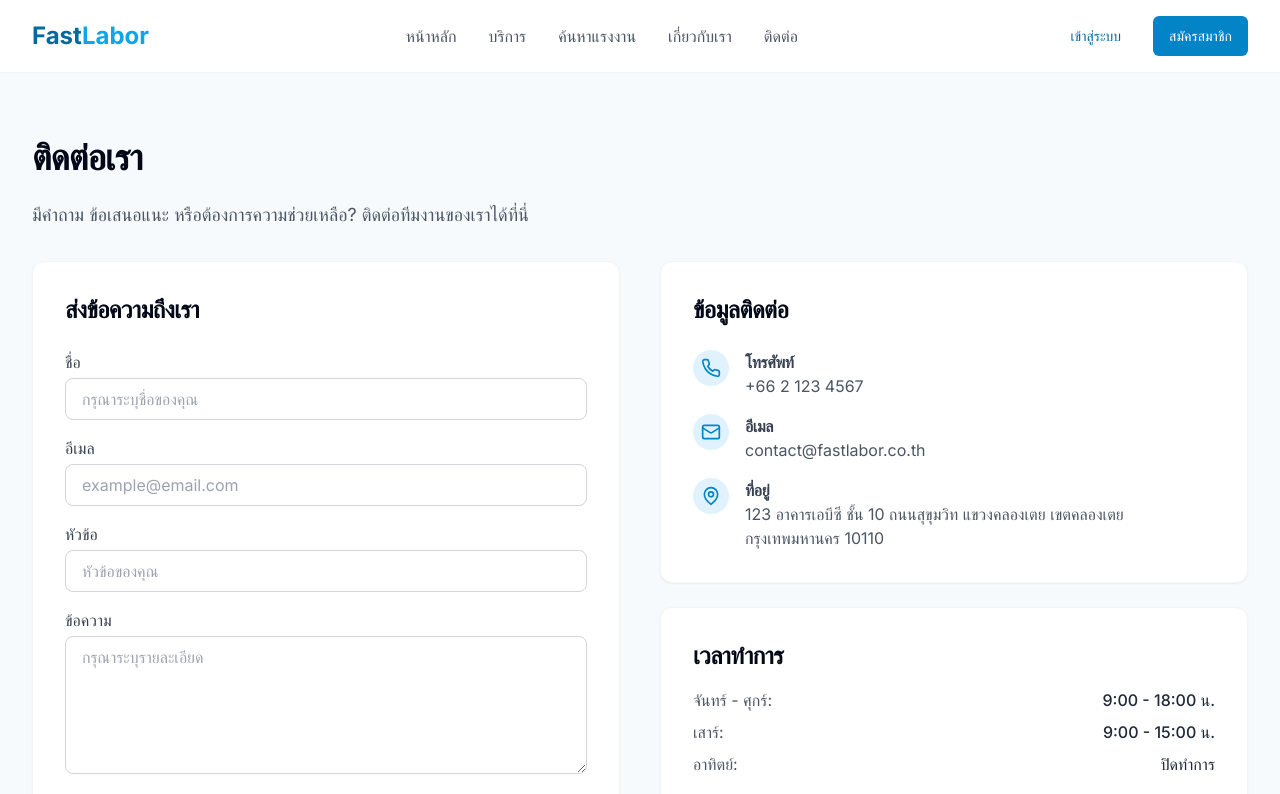
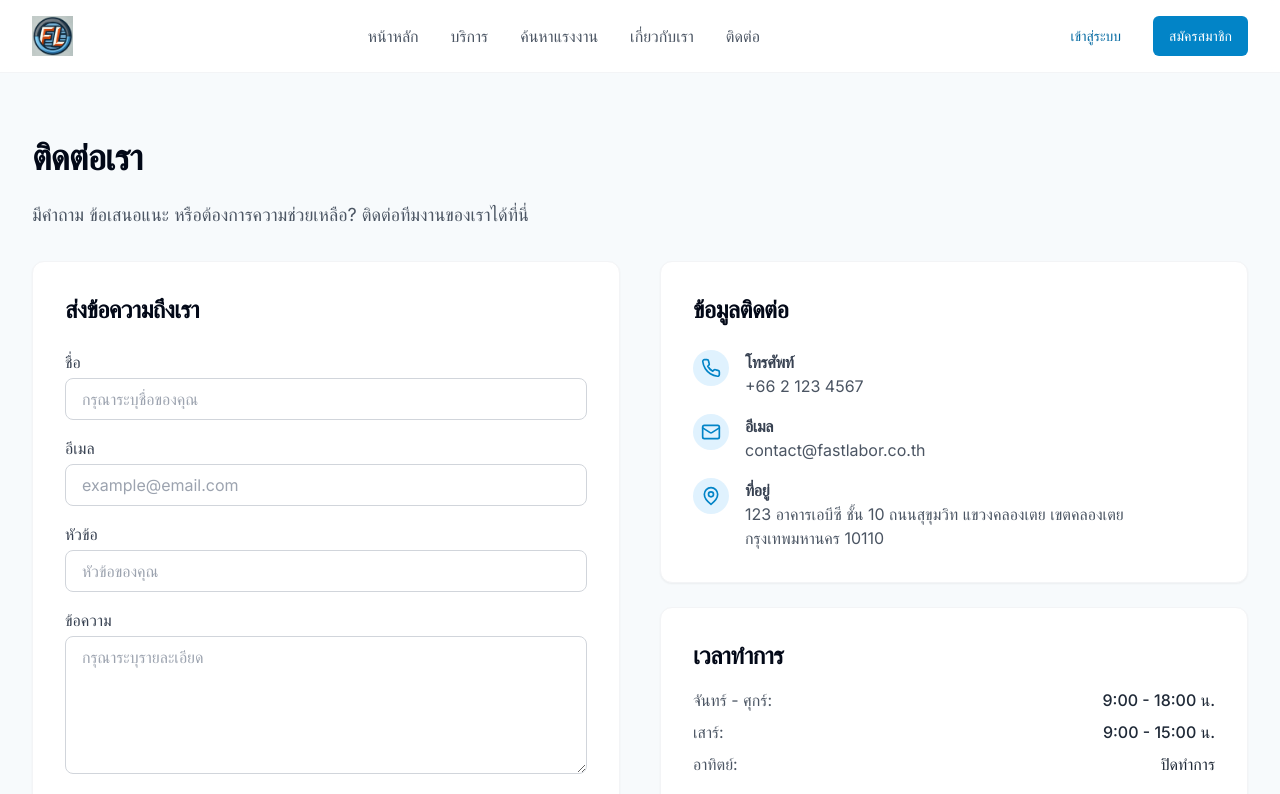
Before and after one commit to mewaha3/visual-revamp-fast, a React (Vite) app: page /contact in a window 1280 px wide. Shown: the top 794 px of the page. Built offline with nearby package versions, Linux system fonts and the light colour scheme.

Commit message:
Add logo to header
Integrate the FastLabor logo image into the header, replacing the text-based name.

```diff
--- a/src/components/Header.tsx
+++ b/src/components/Header.tsx
@@ -19,7 +19,11 @@ const Header = () => {
     <header className="py-4 bg-white/90 backdrop-blur-sm sticky top-0 z-50 border-b border-gray-100">
       <div className="container flex items-center justify-between">
         <Link to="/" className="flex items-center">
-          <span className="text-2xl font-bold text-fastlabor-700">Fast<span className="text-fastlabor-500">Labor</span></span>
+          <img
+            src="/lovable-uploads/365674fc-1bea-4770-b4cb-f2f99ec0e841.png"
+            alt="FastLabor Logo"
+            className="h-10 w-auto"
+          />
         </Link>
 
         {/* Desktop Navigation */}
```
Also changed, not shown: public/lovable-uploads/365674fc-1bea-4770-b4cb-f2f99ec0e841.png (added).
